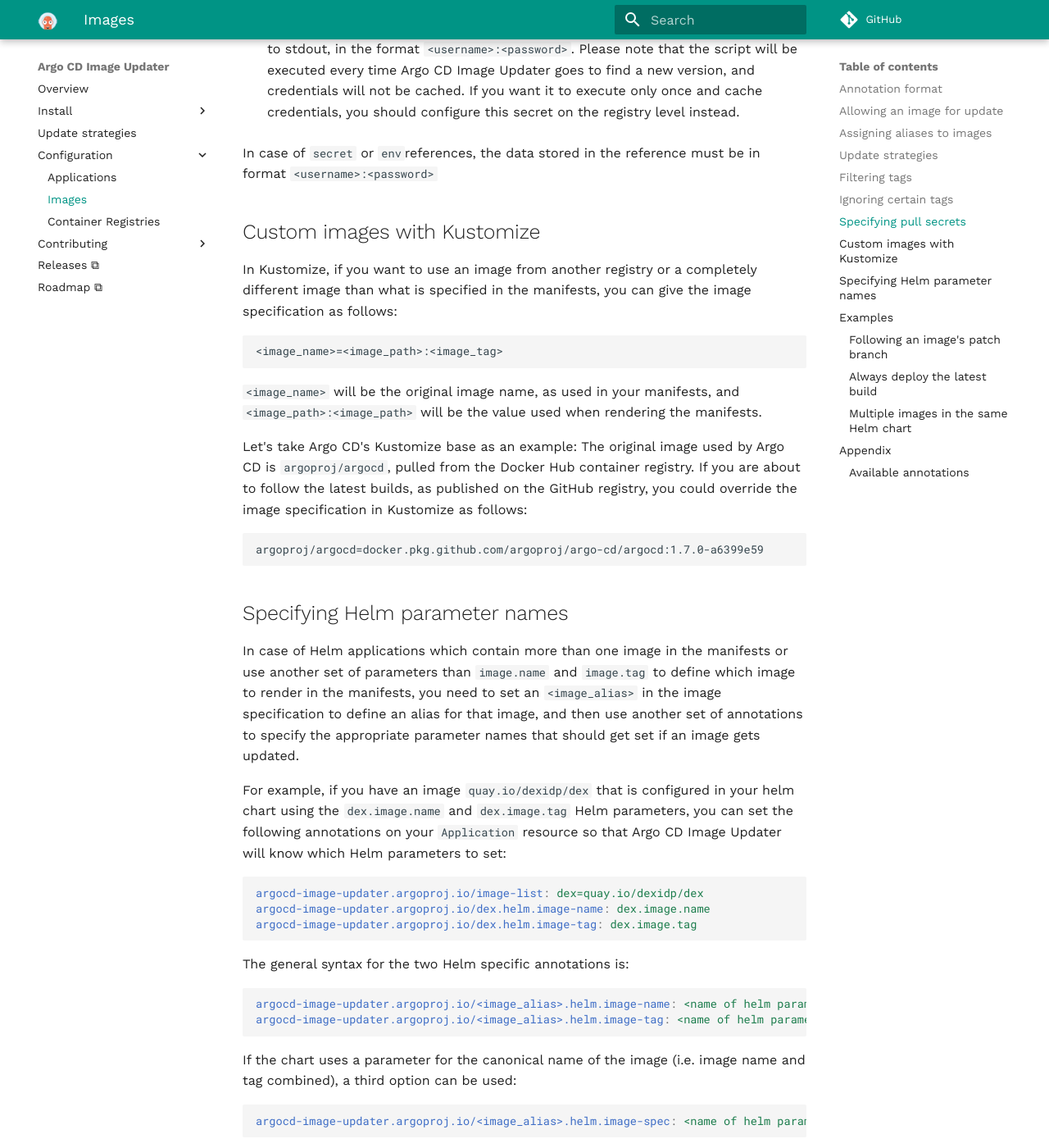
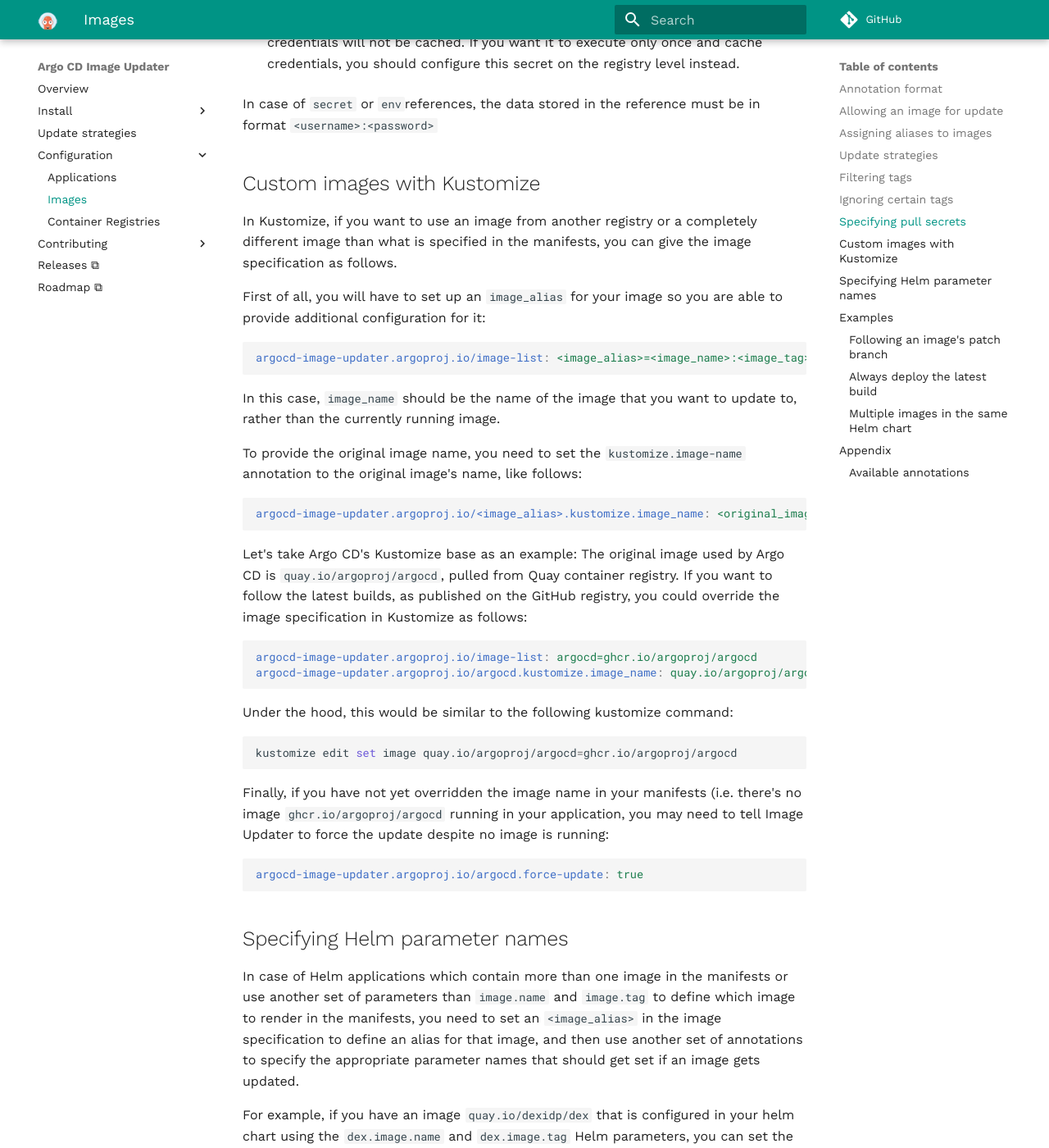
Before and after one commit to argoproj-labs/argocd-image-updater, an MkDocs documentation site: the page built from docs/configuration/images.md, in a window 1280 px wide and 1400 px high, scrolled down 4551 px. Shown: the whole window at 82% size. Built offline with MkDocs 1.6.1 and Material for MkDocs 9.7.7, drawn with Linux system fonts in a browser that asks for light colours; comment, search, counter and statistics services are not loaded; some of the changed text lies outside the part shown.

Commit message:
docs: Clarify how to override kustomize image names
Signed-off-by: jannfis <jann@mistrust.net>

````diff
--- a/docs/configuration/images.md
+++ b/docs/configuration/images.md
@@ -225,23 +222,47 @@ be in format `<username>:<password>`
 
 In Kustomize, if you want to use an image from another registry or a completely
 different image than what is specified in the manifests, you can give the image
-specification as follows:
+specification as follows.
 
-```text
-<image_name>=<image_path>:<image_tag>
+First of all, you will have to set up an `image_alias` for your image so you
+are able to provide additional configuration for it:
+
+```yaml
+argocd-image-updater.argoproj.io/image-list: <image_alias>=<image_name>:<image_tag>
 ```
 
-`<image_name>` will be the original image name, as used in your manifests, and
-`<image_path>:<image_path>` will be the value used when rendering the
-manifests.
+In this case, `image_name` should be the name of the image that you want to
+update to, rather than the currently running image.
+
+To provide the original image name, you need to set the `kustomize.image-name`
+annotation to the original image's name, like follows:
+
+```yaml
+argocd-image-updater.argoproj.io/<image_alias>.kustomize.image_name: <original_image_name>
+```
 
 Let's take Argo CD's Kustomize base as an example: The original image used by
-Argo CD is `argoproj/argocd`, pulled from the Docker Hub container registry. If
-you are about to follow the latest builds, as published on the GitHub registry,
-you could override the image specification in Kustomize as follows:
+Argo CD is `quay.io/argoproj/argocd`, pulled from Quay container registry. If
+you want to follow the latest builds, as published on the GitHub registry, you
+could override the image specification in Kustomize as follows:
 
-```text
-argoproj/argocd=docker.pkg.github.com/argoproj/argo-cd/argocd:1.7.0-a6399e59
+```yaml
+argocd-image-updater.argoproj.io/image-list: argocd=ghcr.io/argoproj/argocd
+argocd-image-updater.argoproj.io/argocd.kustomize.image_name: quay.io/argoproj/argocd
+```
+
+Under the hood, this would be similar to the following kustomize command:
+
+```shell
+kustomize edit set image quay.io/argoproj/argocd=ghcr.io/argoproj/argocd
+```
+
+Finally, if you have not yet overridden the image name in your manifests (i.e.
+there's no image `ghcr.io/argoproj/argocd` running in your application, you
+may need to tell Image Updater to force the update despite no image is running:
+
+```yaml
+argocd-image-updater.argoproj.io/argocd.force-update: true
 ```
 
 ## Specifying Helm parameter names
````
Also changed, not shown: other parts of docs/configuration/images.md (+0 -3 lines).
